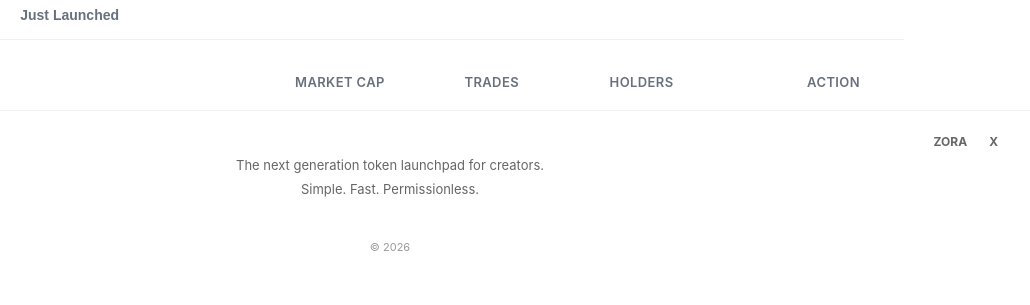
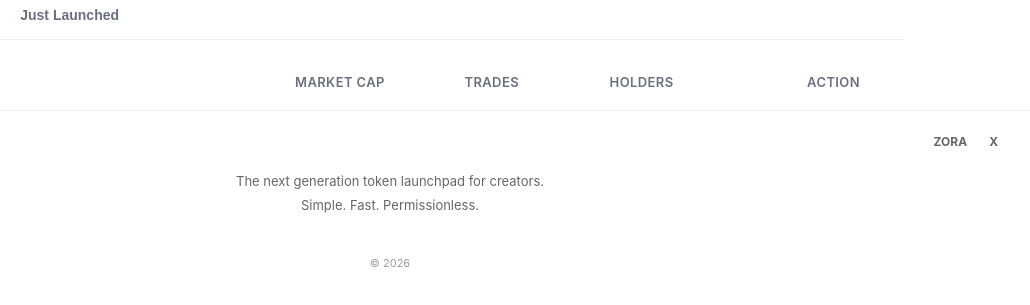
Before and after one commit to ElGracya/minidexzora, a website: page public/index.html in a window 1280 px wide. Shown: the part 437-742 px from the top of the page, 250-1280 px from the left. Drawn offline with Linux system fonts and the light colour scheme; no server answers.

Commit message:
Increase footer vertical spacing

```diff
--- a/public/index.html
+++ b/public/index.html
@@ -1226,7 +1226,7 @@ setInterval(() => {
 
 
 
-<footer style="position:relative;padding:24px 32px 22px;border-top:1px solid #eee;background:#fff;min-height:150px;">
+<footer style="position:relative;padding:24px 32px 22px;border-top:1px solid #eee;background:#fff;min-height:180px;">
 
   <div style="display:flex;align-items:center;justify-content:space-between;width:100%;">
     <div style="display:flex;align-items:center;gap:8px;font-weight:800;font-size:15px;color:#111;">
@@ -1240,12 +1240,12 @@ setInterval(() => {
     </div>
   </div>
 
-  <div style="position:absolute;left:50%;top:42px;transform:translateX(-50%);text-align:center;font-size:13px;color:#666;line-height:1.9;width:max-content;">
+  <div style="position:absolute;left:50%;top:58px;transform:translateX(-50%);text-align:center;font-size:13px;color:#666;line-height:1.9;width:max-content;">
     The next generation token launchpad for creators.<br>
     Simple. Fast. Permissionless.
   </div>
 
-  <div style="position:absolute;left:50%;bottom:6px;transform:translateX(-50%);text-align:center;color:#999;font-size:11px;">
+  <div style="position:absolute;left:50%;bottom:20px;transform:translateX(-50%);text-align:center;color:#999;font-size:11px;">
     © 2026
   </div>
 
```
